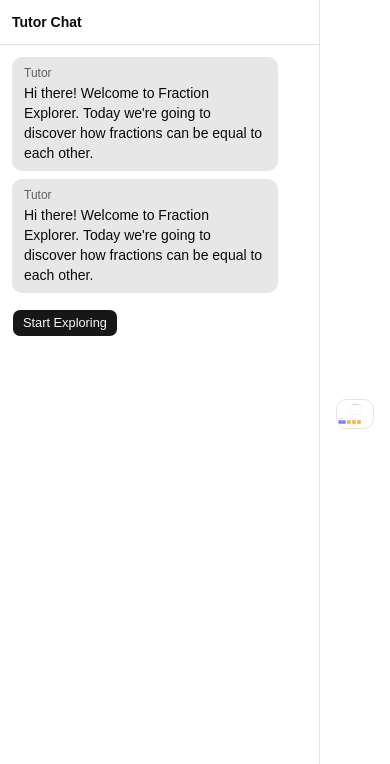
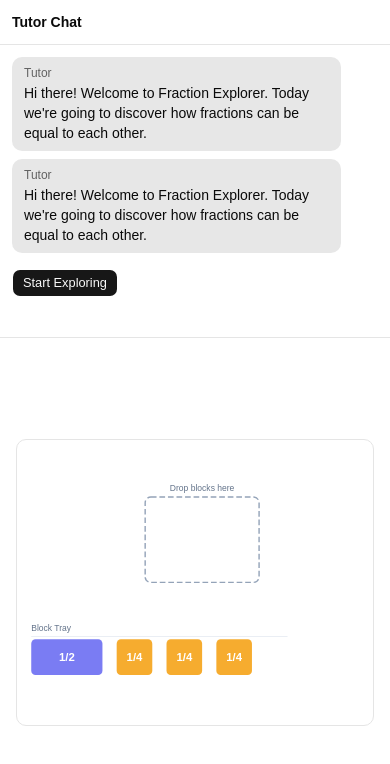
Before and after one commit to jakehemmerle/synthesis, a React (Vite) app in the folder app/: page / in a window 390 px wide. Shown: the top 764 px of the page. Built offline with nearby package versions, Linux system fonts and the light colour scheme.

Commit message:
feat: portrait layout with chat top 40%, workspace bottom 60% (syn-7un)

```diff
--- a/app/src/App.tsx
+++ b/app/src/App.tsx
@@ -224,9 +224,9 @@ function LessonApp() {
   const showLetsGoButton = state.phase === 'exploration'
 
   return (
-    <div className="h-dvh w-full flex">
-      {/* Chat panel */}
-      <div className="w-80 shrink-0 border-r border-border flex flex-col bg-card">
+    <div className="h-dvh w-full flex flex-col md:flex-row">
+      {/* Chat panel: 40% height in portrait, 320px width in landscape */}
+      <div className="h-[40dvh] md:h-auto md:w-80 shrink-0 border-b md:border-b-0 md:border-r border-border flex flex-col bg-card">
         <div className="p-3 border-b border-border font-semibold text-sm">
           Tutor Chat
         </div>
@@ -269,8 +269,8 @@ function LessonApp() {
         </div>
       </div>
 
-      {/* SVG workspace */}
-      <div className="flex-1 flex flex-col items-center justify-center bg-background p-4">
+      {/* SVG workspace: 60% height in portrait, flex-1 in landscape */}
+      <div className="h-[60dvh] md:h-auto md:flex-1 flex flex-col items-center justify-center bg-background p-4 overflow-hidden">
         <svg
           ref={svgRef}
           viewBox="0 0 500 400"
```
